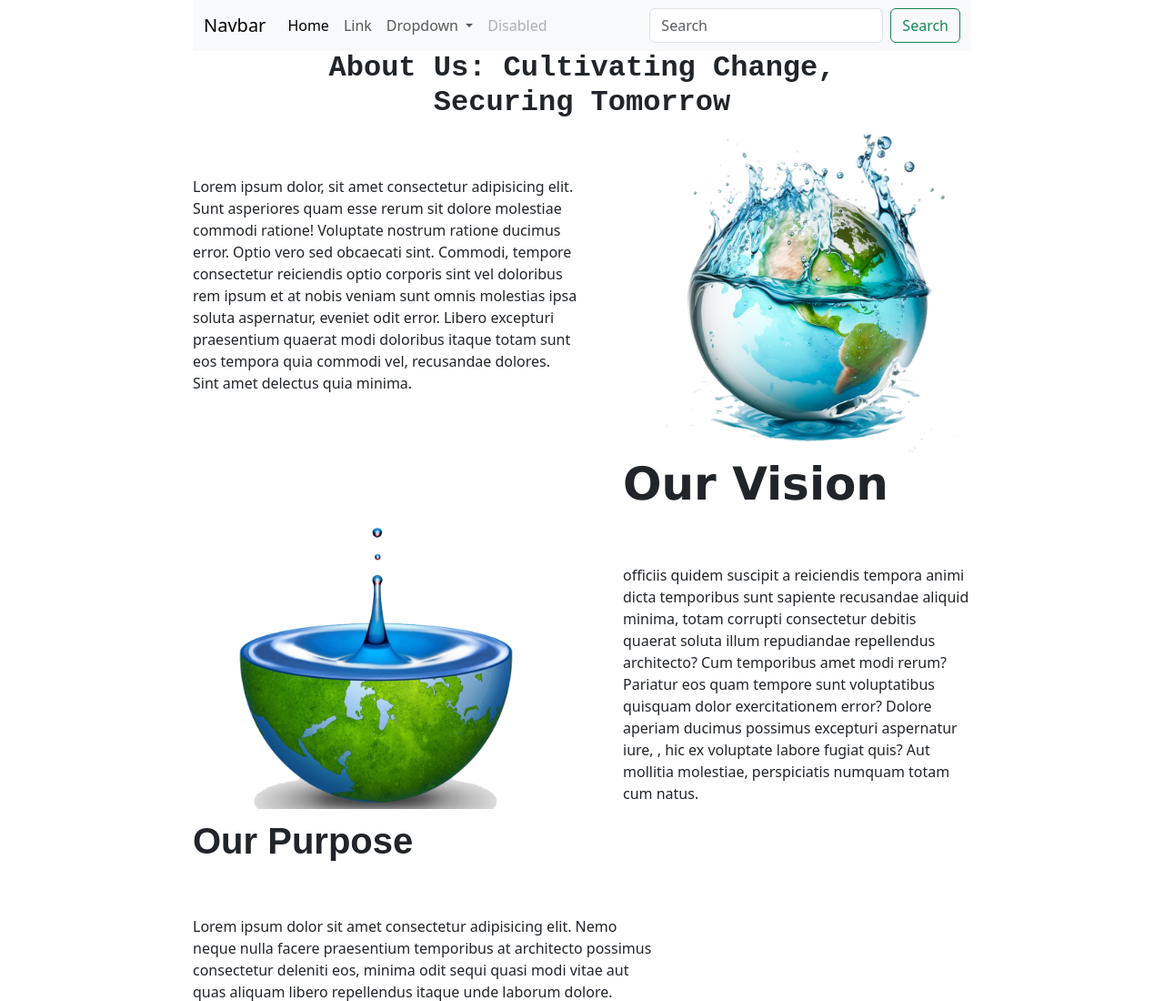
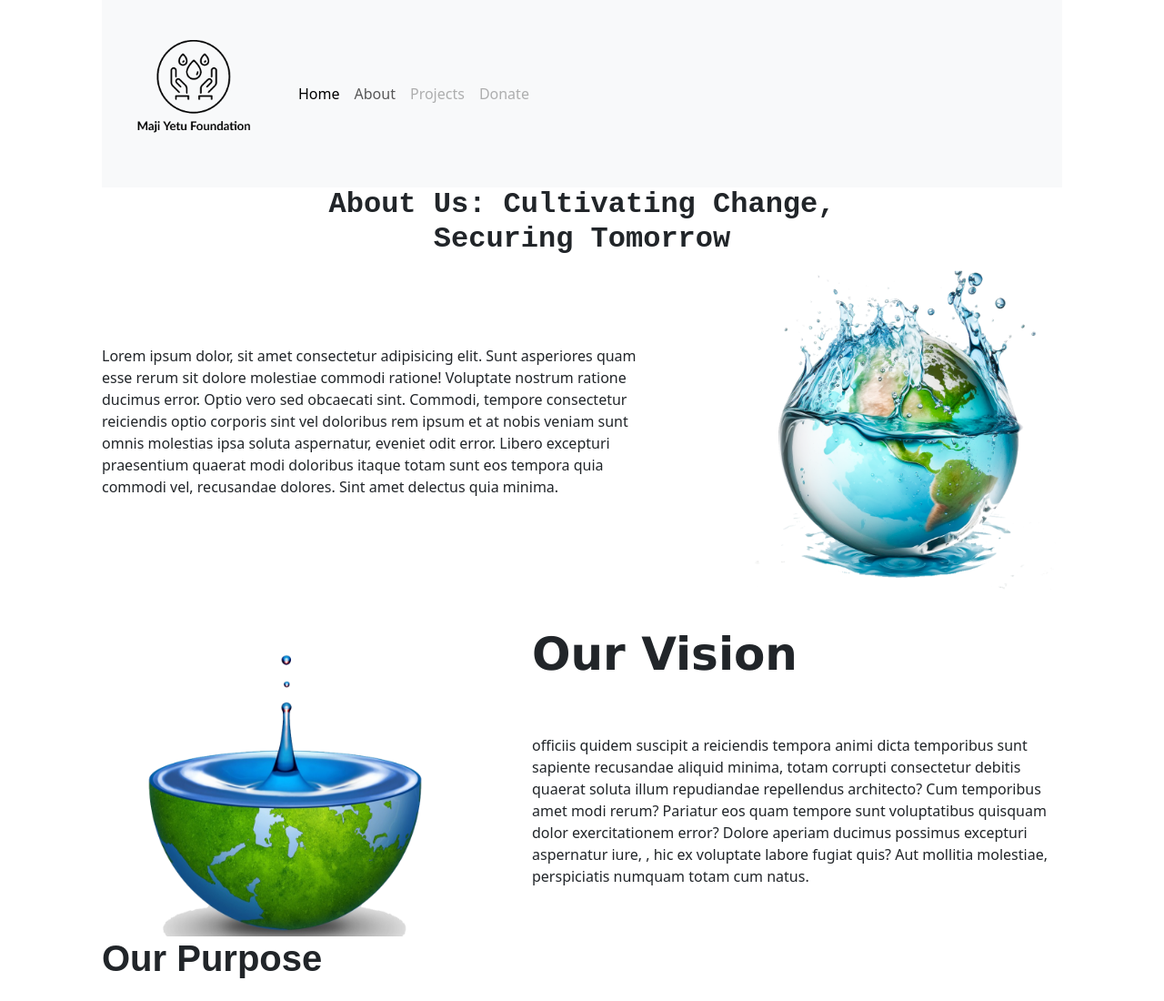
Before and after one commit to sudoevans/maji-yetu, a plain HTML site: page about.html in a window 1280 px wide. Shown: the top 1100 px of the page at 91% size. Drawn offline with nearby package versions, Linux system fonts and the light colour scheme.

Commit message:
added new  repo with items

```diff
--- a/about.html
+++ b/about.html
@@ -15,37 +15,29 @@
         <!-- Header Section -->
         <nav class="navbar navbar-expand-lg navbar-light bg-light">
             <div class="container-fluid">
-              <a class="navbar-brand" href="#">Navbar</a>
+              <a class="navbar-brand" href="#"><img src="assets/images/logo.png" alt=""></a>
               <button class="navbar-toggler" type="button" data-bs-toggle="collapse" data-bs-target="#navbarSupportedContent" aria-controls="navbarSupportedContent" aria-expanded="false" aria-label="Toggle navigation">
                 <span class="navbar-toggler-icon"></span>
               </button>
               <div class="collapse navbar-collapse" id="navbarSupportedContent">
-                <ul class="navbar-nav me-auto mb-2 mb-lg-0">
+                <div class="d-flex">
+                    <ul class="navbar-nav me-auto mb-2 mb-lg-0">
                   <li class="nav-item">
                     <a class="nav-link active" aria-current="page" href="#">Home</a>
                   </li>
                   <li class="nav-item">
-                    <a class="nav-link" href="#">Link</a>
+                    <a class="nav-link" href="#">About</a>
                   </li>
-                  <li class="nav-item dropdown">
-                    <a class="nav-link dropdown-toggle" href="#" id="navbarDropdown" role="button" data-bs-toggle="dropdown" aria-expanded="false">
-                      Dropdown
-                    </a>
-                    <ul class="dropdown-menu" aria-labelledby="navbarDropdown">
-                      <li><a class="dropdown-item" href="#">Action</a></li>
-                      <li><a class="dropdown-item" href="#">Another action</a></li>
-                      <li><hr class="dropdown-divider"></li>
-                      <li><a class="dropdown-item" href="#">Something else here</a></li>
-                    </ul>
+
+                  <li class="nav-item">
+                    <a class="nav-link disabled" href="#" tabindex="-1">Projects</a>
                   </li>
                   <li class="nav-item">
-                    <a class="nav-link disabled" href="#" tabindex="-1">Disabled</a>
+                    <a class="nav-link disabled" href="#" tabindex="-1">Donate</a>
                   </li>
                 </ul>
-                <form class="d-flex">
-                  <input class="form-control me-2" type="search" placeholder="Search" aria-label="Search">
-                  <button class="btn btn-outline-success" type="submit">Search</button>
-                </form>
+                </div>
+
               </div>
             </div>
           </nav>
--- a/assets/css/about.css
+++ b/assets/css/about.css
@@ -7,8 +7,8 @@ body {
 
 /* Default styles for larger screens */
 body {
-    padding-left: 200px;
-    padding-right: 200px;
+    padding-left: 100px;
+    padding-right: 100px;
 }
 
 /* Media query for smaller screens */
```
